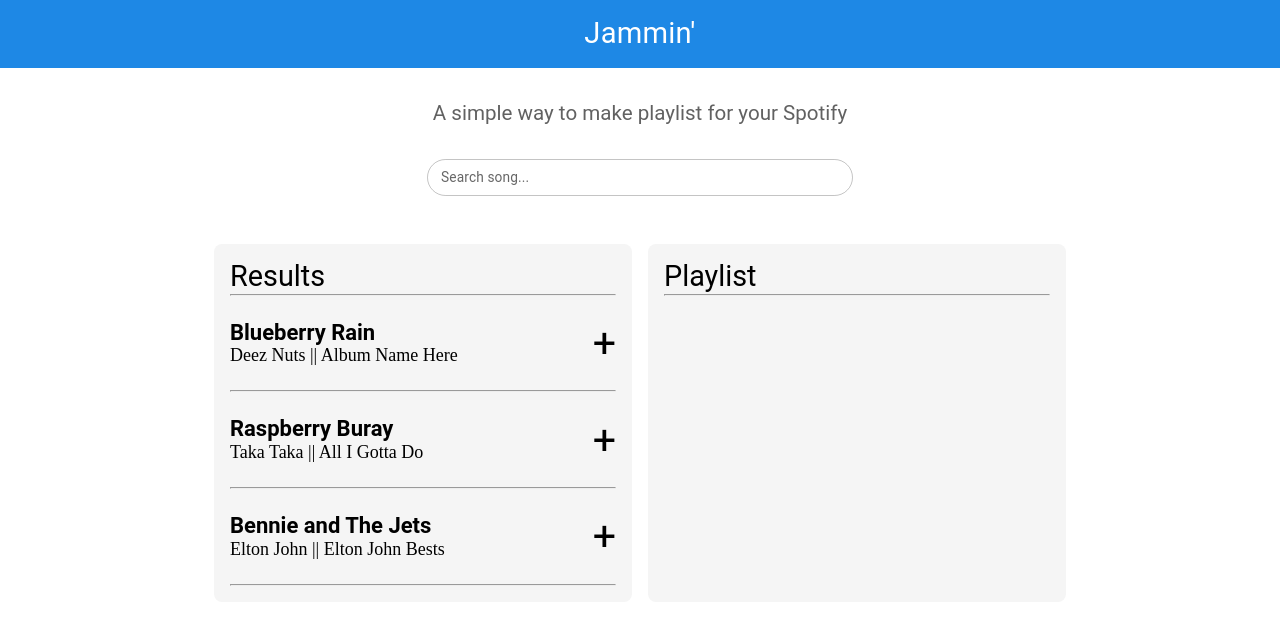
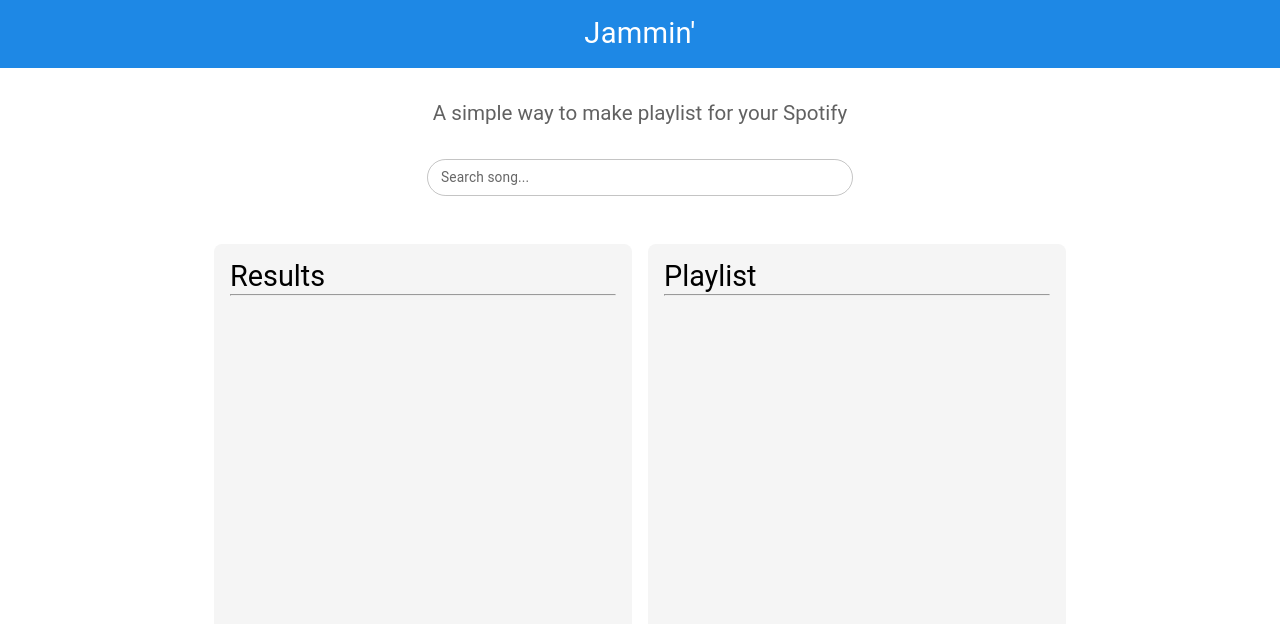
Before and after one commit to Griffinov22/jammin, a React (Vite) app: page / in a window 1280 px wide. Shown: the top 624 px of the page. Built offline with nearby package versions, Linux system fonts and the light colour scheme; sample sign-in values are in the browser's storage.

Commit message:
added songs with dynamic overflowing query

```diff
--- a/package.json
+++ b/package.json
@@ -12,6 +12,7 @@
   "dependencies": {
     "@emotion/react": "^11.11.1",
     "@emotion/styled": "^11.11.0",
+    "@mui/icons-material": "^5.14.18",
     "@mui/material": "^5.14.17",
     "dotenv": "^16.3.1",
     "react": "^18.2.0",
--- a/src/App.jsx
+++ b/src/App.jsx
@@ -8,11 +8,10 @@ import PlayListSection from "./components/PlayListSection";
 
 import { Container } from "@mui/material";
 import { Grid } from "@mui/material";
-import data from "./tempData/tempData";
 import { useAuth } from "./contexts/AuthContext";
 
 function App() {
-  const [songsSearch, setSongsSearch] = useState(data); //change this when going to API
+  const [songsSearch, setSongsSearch] = useState([]);
   const [playList, setPlayList] = useState([]);
   const appContext = useAuth();
 
--- a/src/api/spotifyApi.js
+++ b/src/api/spotifyApi.js
@@ -5,7 +5,7 @@ export const searchSpotifySong = async (queryString, token) => {
   const limit = 20;
 
   let trackData = await fetch(
-    `https://api.spotify.com/v1/search?q=${formatQuery}&type=track&limit=${limit}`,
+    `https://api.spotify.com/v1/search?q=${formatQuery}&type=track&limit=${limit}&include=external=audio`,
     {
       headers: {
         Authorization: "Bearer " + token,
--- a/src/components/PlayListSection.jsx
+++ b/src/components/PlayListSection.jsx
@@ -8,6 +8,12 @@ const PlayListSection = ({ playList, removeSongFromPlayList }) => {
   const [playListName, setPlayListName] = useState("");
   const startedList = playList.length > 0;
 
+  const overflowStyle = {
+    overflowY: "scroll",
+    height: "60vh",
+  };
+  const showScroll = playList.length >= 4;
+
   return (
     <Grid item sm={12} md={6}>
       {/* flex \/ */}
@@ -15,9 +21,9 @@ const PlayListSection = ({ playList, removeSongFromPlayList }) => {
         bgcolor={grey[100]}
         borderRadius={2}
         p={2}
-        height="100%"
         display="flex"
         flexDirection="column"
+        sx={{ minHeight: "60vh", ...(showScroll ? overflowStyle : {}) }}
       >
         {/* flex -> */}
         <Box display="flex" alignItems="center" justifyContent="space-between">
--- a/src/components/ResultsSection.jsx
+++ b/src/components/ResultsSection.jsx
@@ -12,8 +12,13 @@ const ResultsSection = ({ songsSearch, addSongToPlaylist }) => {
   const showScroll = songsSearch.length >= 4;
 
   return (
-    <Grid item sm={12} md={6} sx={showScroll && overflowStyle}>
-      <Box bgcolor={grey[100]} borderRadius={2} p={2}>
+    <Grid item sm={12} md={6}>
+      <Box
+        bgcolor={grey[100]}
+        borderRadius={2}
+        p={2}
+        sx={{ minHeight: "60vh", ...(showScroll ? overflowStyle : {}) }}
+      >
         <Typography variant="h3" component="h4" fontSize="1.8rem">
           Results
         </Typography>
--- a/src/components/SearchBar.jsx
+++ b/src/components/SearchBar.jsx
@@ -8,6 +8,11 @@ const SearchBar = ({ setSongsSearch }) => {
   const handleSubmit = async (e) => {
     e.preventDefault();
     const query = e.target.querySelector("input").value; //weird because MUI div layering
+    if (query == "") {
+      //clear search
+      setSongsSearch([]);
+      return;
+    }
     const songQuery = await searchSpotifySong(query, token);
     if (Object.hasOwn(songQuery, "error")) {
       //get new token
--- a/src/components/Track.jsx
+++ b/src/components/Track.jsx
@@ -1,4 +1,7 @@
 import { Box, Typography } from "@mui/material";
+import PlayCircleIcon from "@mui/icons-material/PlayCircle";
+import PauseIcon from "@mui/icons-material/Pause";
+import { useState } from "react";
 
 const Track = ({
   title,
@@ -9,7 +12,17 @@ const Track = ({
   album,
   isAddingToPlaylist,
 }) => {
+  const [isPlaying, setIsPlaying] = useState(false);
   const handleSong = ({ target }) => {
+    //only for adding to playlist
+    if (
+      isAddingToPlaylist &&
+      (target.tagName == "svg" || target.tagName == "path")
+    ) {
+      setIsPlaying(!isPlaying);
+      return;
+    }
+
     const songId = target.closest(".track-item").id;
     if (isAddingToPlaylist) {
       addSongToPlaylist(songId);
@@ -31,20 +44,31 @@ const Track = ({
         sx={{ cursor: "pointer" }}
       >
         <Box display="flex" flexDirection="column" py={3}>
+          <Box display="flex" alignItems="center">
             <Typography
               variant="h3"
               component="h5"
               fontWeight="bolder"
               fontSize={22}
+              maxWidth="80%"
             >
               {title}
             </Typography>
+
+            {isAddingToPlaylist &&
+              (isPlaying ? (
+                <PauseIcon sx={{ fontSize: 22 }} />
+              ) : (
+                <PlayCircleIcon sx={{ fontSize: 26 }} />
+              ))}
+          </Box>
+
           <Typography variant="p" fontSize={18}>
             {artist} {album && "  ||  " + album}
           </Typography>
         </Box>
         <Typography variant="h3" component="p">
-          +
+          {isAddingToPlaylist ? "+" : "-"}
         </Typography>
       </Box>
       <hr />
```
Also changed, not shown: 1 other file (tests, documents, lock files or other folders). Lines whose indentation alone changed are shown as unchanged.
